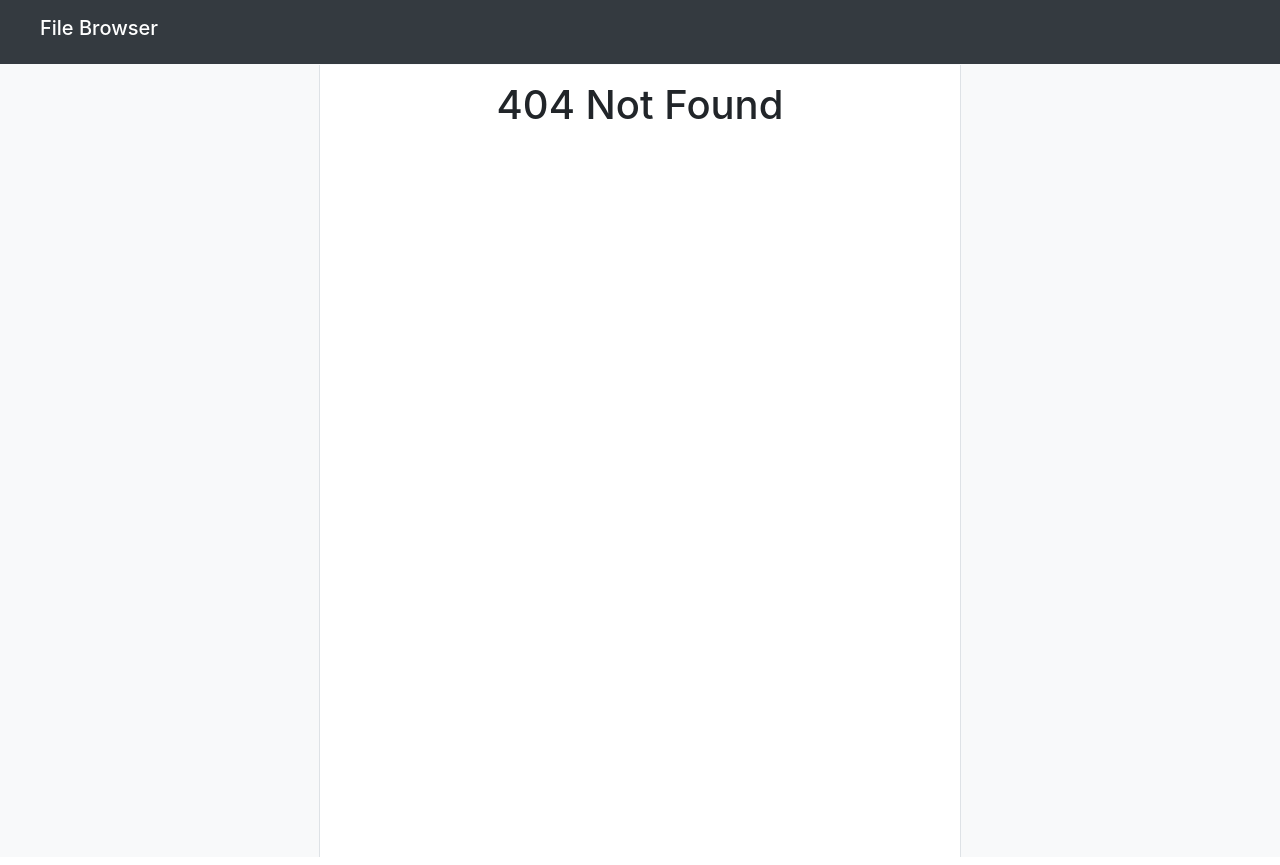
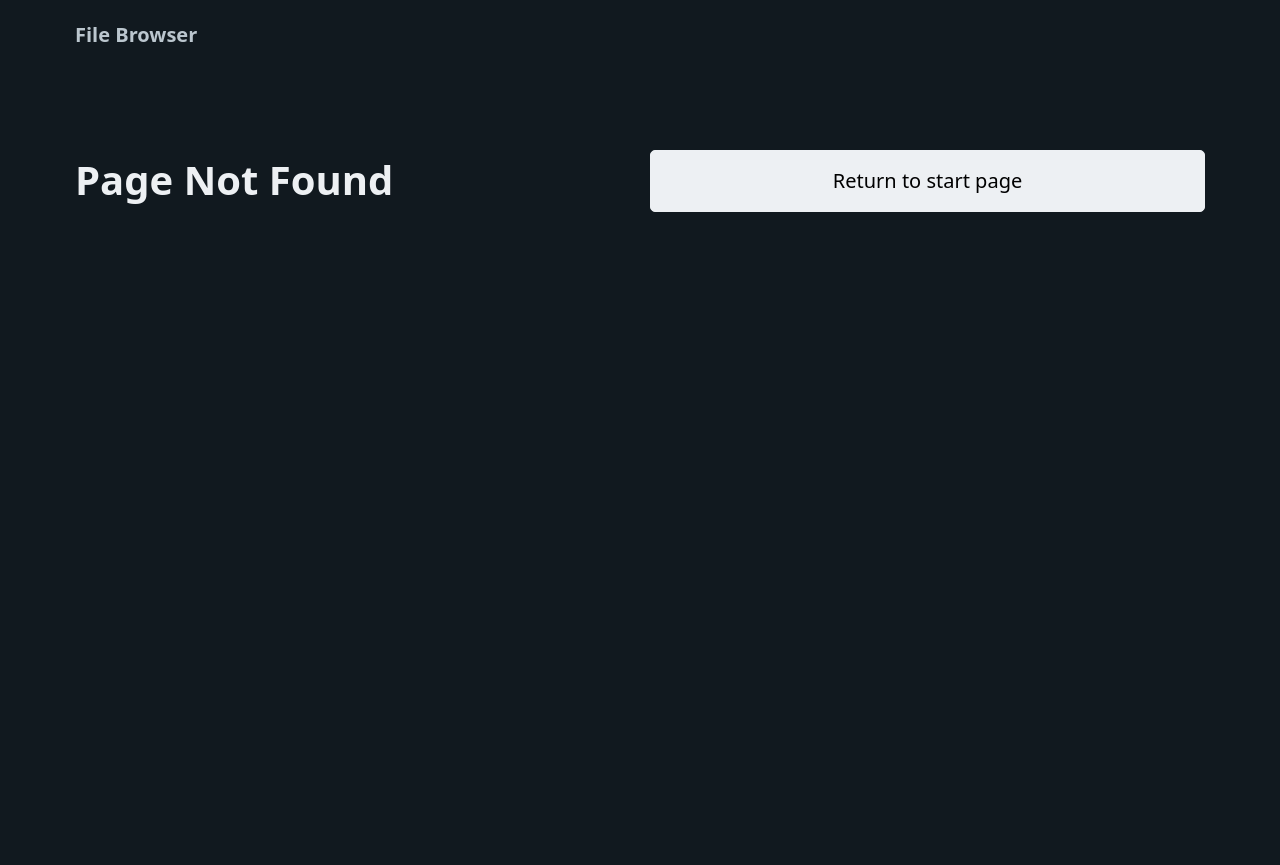
Before and after one commit to super16/file-browser, a Flask app: page /1 in a window 1280 px wide. After the commit the page ends 212 px from the top, so only its background shows below. Run offline with Flask 2, Linux system fonts and the light colour scheme; some libraries are stand-ins or nearby versions.

Commit message:
Update templates & apply Pico.css

```diff
--- a/file_browser/templates/404.html
+++ b/file_browser/templates/404.html
@@ -1,8 +1,13 @@
 {% extends "base.html" %}
-{% block title %}— Page Not Found{% endblock %}
+
+{% block title %}
+  404 Page Not Found
+{% endblock %}
+
+{% block left %}
+  <h1>Page Not Found</h1>
+{% endblock %}
+
 {% block center %}
-<div>
-    <p></p>
-    <h1 align="center">404 Not Found</h1>
-</div>
+  {% include "return.html" %}
 {% endblock %}
--- a/file_browser/templates/base.html
+++ b/file_browser/templates/base.html
@@ -1,27 +1,42 @@
-{% block head %}
-<head>
-<link rel="stylesheet" href="https://use.fontawesome.com/releases/v5.8.2/css/all.css" integrity="sha384-oS3vJWv+0UjzBfQzYUhtDYW+Pj2yciDJxpsK1OYPAYjqT085Qq/1cq5FLXAZQ7Ay" crossorigin="anonymous">
-<link rel="stylesheet" href="https://stackpath.bootstrapcdn.com/bootstrap/4.3.1/css/bootstrap.min.css" integrity="sha384-ggOyR0iXCbMQv3Xipma34MD+dH/1fQ784/j6cY/iJTQUOhcWr7x9JvoRxT2MZw1T" crossorigin="anonymous">
-<link rel="shortcut icon" href="{{ url_for('static', filename='favicon.ico') }}" type="image/x-icon">
-<link rel="icon" href="{{ url_for('static', filename='favicon.ico') }}" type="image/x-icon">
-<title>File Browser {% block title %}{% endblock %}</title>
-<style>
-html, body{
-    height: 100%;
-}
-</style>
-</head>
-{% endblock %}
-{% block body %}
-<nav class="navbar navbar-expand-lg navbar-dark bg-dark mb- border-bottom border-light">
-    <a class="navbar-brand ml-4 h2" href="/">File Browser</a>
-    <div class="collapse navbar-collapse ml-3" id="navbarText"></div>
-</nav>
-<div class="container-fluid">
-    <div class="h-100 row">
-        <div class="d-inline-block col-3 p-3 mb-2 bg-light text-dark border-right list-group">{% block leftbar %}{% endblock %}</div>
-        <div class="d-inline-block col-6">{% block center %}{% endblock %}</div>
-        <div class="d-inline-block col-3 p-3 mb-2 bg-light text-dark border-left"></div>
-    </div>
-</div>
-{% endblock %}
+<!doctype html>
+<html lang="en" data-theme="dark">
+  <head>
+    <meta charset="utf-8">
+    <meta
+      content="width=device-width, initial-scale=1"
+      name="viewport"
+    >
+    <link
+      href="https://unpkg.com/@picocss/pico@latest/css/pico.min.css"
+      rel="stylesheet"
+    >
+    <link
+      href="{{ url_for('static', filename='favicon.ico') }}"
+      rel="icon"
+      type="image/x-icon" >
+    <title>
+      {% block title %}{% endblock %} | File Browser
+    </title>
+  </head>
+  <body>
+    <nav class="container">
+      <ul>
+        <li>
+          <strong>
+            File Browser
+          </strong>
+        </li>
+      </ul>
+    </nav>
+    <main class="container">
+      <section class="grid">
+        <div>
+          {% block left %}{% endblock %}
+        </div>
+        <div>
+          {% block center %}{% endblock %}
+        </div>
+      </section>
+    </main>
+  </body>
+</html>
--- /dev/null
+++ b/file_browser/templates/return.html
@@ -0,0 +1,5 @@
+<a href="/">
+  <button class="contrast">
+    Return to start page
+  </button>
+</a>
```
Also changed, not shown: file_browser/templates/500.html (+10 -5 lines), file_browser/templates/browser.html (+34 -9 lines), file_browser/templates/permission_error.html (+10 -5 lines), file_browser/static/favicon.ico, file_browser/static/screenshot.png.
